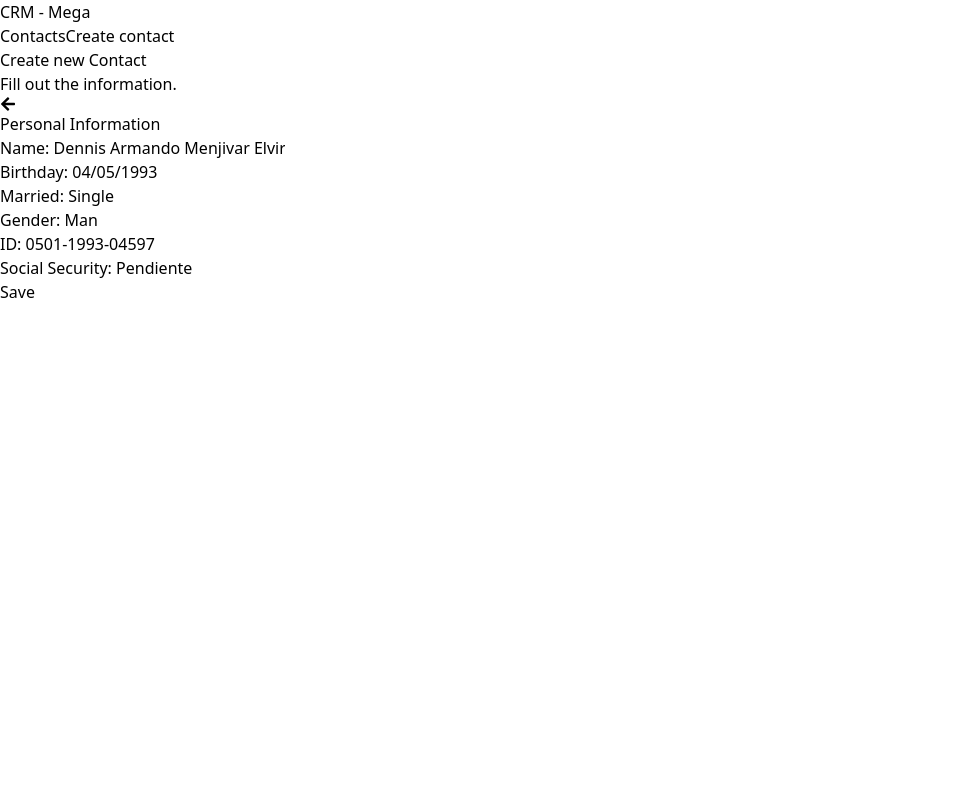
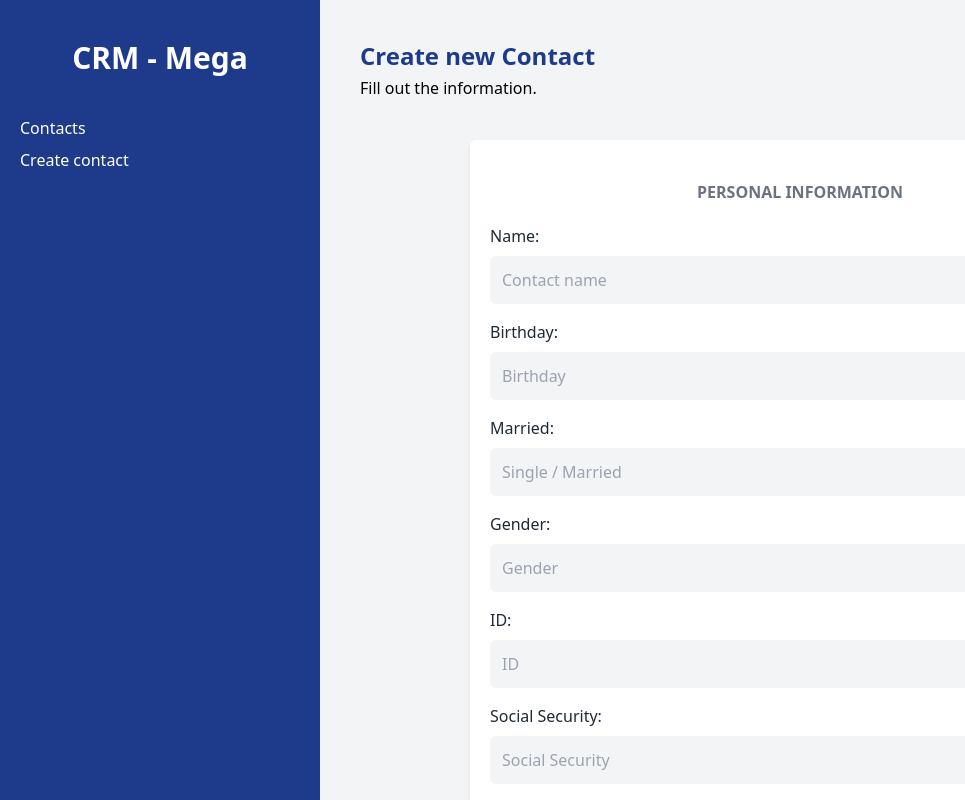
Before and after one commit to DennisMenjivar/CRM, a React (Vite) app: page /clients/newClient in a window 1280 px wide. Shown: the whole page, without its empty margins (0-965 px from the left). Built offline with nearby package versions, Linux system fonts and the light colour scheme.

Commit message:
jSON functions added

```diff
--- /dev/null
+++ b/db.json
@@ -0,0 +1,196 @@
+{
+  "contacts": [
+    {
+      "name": "Dennis Armando Menjivar Elvir",
+      "birthday": "04/05/1993",
+      "gender": "Man",
+      "married": "Single",
+      "identifier": "0501201807894",
+      "social": "Waiting",
+      "email": "dnsmenjivar@gmail.com",
+      "telephoneNumber": "95152281",
+      "address": "710 w park avenue",
+      "state": "Florida",
+      "city": "Tampa",
+      "zipCode": "33602",
+      "notes": "",
+      "id": 1
+    },
+    {
+      "name": "Dennis Armando Menjivar Elvir",
+      "birthday": "04/05/1993",
+      "gender": "Man",
+      "married": "Single",
+      "identifier": "0501201807894",
+      "social": "Waiting",
+      "email": "dnsmenjivar@gmail.com",
+      "telephoneNumber": "8138122373",
+      "address": "710 w park avenue",
+      "state": "Florida",
+      "city": "Tampa",
+      "zipCode": "33602",
+      "notes": "",
+      "id": 2
+    },
+    {
+      "name": "Dennis Armando Menjivar Elvir",
+      "birthday": "04/05/1993",
+      "gender": "Man",
+      "married": "Single",
+      "identifier": "0501201807894",
+      "social": "Waiting",
+      "email": "dnsmenjivar@gmail.com",
+      "telephoneNumber": "8138122373",
+      "address": "710 w park avenue.",
+      "state": "Florida",
+      "city": "Tampa",
+      "zipCode": "33602",
+      "notes": "",
+      "id": 3
+    },
+    {
+      "name": "Dennis Armando Menjivar Elvir",
+      "birthday": "04/05/1993",
+      "gender": "Man",
+      "married": "Single",
+      "identifier": "0501201807894",
+      "social": "Waiting",
+      "email": "dnsmenjivar@gmail.com",
+      "telephoneNumber": "8138122373",
+      "address": "710 w park avenue.",
+      "state": "Florida",
+      "city": "Tampa",
+      "zipCode": "33602",
+      "notes": "",
+      "id": 4
+    },
+    {
+      "name": "Dennis Armando Menjivar Elvir",
+      "birthday": "04/05/1993",
+      "gender": "Man",
+      "married": "Single",
+      "identifier": "0501201807894",
+      "social": "Waiting",
+      "email": "dnsmenjivar@gmail.com",
+      "telephoneNumber": "95152281",
+      "address": "710",
+      "state": "Florida",
+      "city": "Tampa",
+      "zipCode": "33602",
+      "notes": "",
+      "id": 5
+    },
+    {
+      "name": "Dennis Armando Menjivar Elvir",
+      "birthday": "04/05/1993",
+      "gender": "Man",
+      "married": "Single",
+      "identifier": "0501201807894",
+      "social": "Waiting",
+      "email": "dnsmenjivar@gmail.com",
+      "telephoneNumber": "95152281",
+      "address": "710",
+      "state": "Florida",
+      "city": "Tampa",
+      "zipCode": "33602",
+      "notes": "",
+      "id": 6
+    },
+    {
+      "name": "Dennis Armando Menjivar Elvir",
+      "birthday": "04/05/1993",
+      "gender": "Man",
+      "married": "Single",
+      "identifier": "0501201807894",
+      "social": "Waiting",
+      "email": "dnsmenjivar@gmail.com",
+      "telephoneNumber": "95152281",
+      "address": "710",
+      "state": "Florida",
+      "city": "Tampa",
+      "zipCode": "33602",
+      "notes": "",
+      "id": 7
+    },
+    {
+      "name": "Dennis Armando Menjivar Elvir",
+      "birthday": "04/05/1993",
+      "gender": "Man",
+      "married": "Single",
+      "identifier": "0501201807894",
+      "social": "Waiting",
+      "email": "dnsmenjivar@gmail.com",
+      "telephoneNumber": "95152281",
+      "address": "710 w park avenue",
+      "state": "Florida",
+      "city": "Tampa",
+      "zipCode": "33602",
+      "notes": "",
+      "id": 8
+    },
+    {
+      "name": "Dennis Armando Menjivar Elvir",
+      "birthday": "04/05/1993",
+      "gender": "Man",
+      "married": "Single",
+      "identifier": "0501201807894",
+      "social": "Waiting",
+      "email": "dnsmenjivar@gmail.com",
+      "telephoneNumber": "95152281",
+      "address": "710 w park avenue",
+      "state": "Florida",
+      "city": "Tampa",
+      "zipCode": "33602",
+      "notes": "",
+      "id": 9
+    },
+    {
+      "name": "Dennis Armando Menjivar Elvir",
+      "birthday": "04/05/1993",
+      "gender": "Man",
+      "married": "Single",
+      "identifier": "0501201807894",
+      "social": "Waiting",
+      "email": "dnsmenjivar@gmail.com",
+      "telephoneNumber": "8138122373",
+      "address": "710 w park avenue",
+      "state": "Florida",
+      "city": "Tampa",
+      "zipCode": "33602",
+      "notes": "Prueba ultima con reload.",
+      "id": 10
+    },
+    {
+      "name": "Angie Michelle Garcia Elvir",
+      "birthday": "04/04/1998",
+      "gender": "Woman",
+      "married": "Single",
+      "identifier": "874367634",
+      "social": "4398758754",
+      "email": "angiemichelle04@gmail.com",
+      "telephoneNumber": "81345636363",
+      "address": "710 w park avenue",
+      "state": "Florida",
+      "city": "Tampa",
+      "zipCode": "33602",
+      "notes": "Interesada en seguros.",
+      "id": 11
+    },
+    {
+      "name": "Jonathan Leonardo Garcia Elvir",
+      "birthday": "08/16/2001",
+      "gender": "Man",
+      "married": "Single",
+      "identifier": "37496736454",
+      "social": "4398758754",
+      "email": "jonathangarcia26@gmail.com",
+      "telephoneNumber": "983498455",
+      "address": "710 w park avenue",
+      "state": "Florida",
+      "city": "Tampa",
+      "zipCode": "33602",
+      "notes": "Interesado en programación.",
+      "id": 12
+    }
+  ]
+}
--- a/src/App.jsx
+++ b/src/App.jsx
@@ -2,7 +2,8 @@ import { useState } from 'react';
 import { BrowserRouter, Routes, Route } from 'react-router-dom';
 
 import Layout from './layout/Layout';
-import Login from './layout/Login'
+import Login from './layout/Login';
+import Clients from './pages/Clients';
 import EditClient from './pages/EditClient';
 import LoginForm from './pages/LoginForm';
 import NewClient from './pages/NewClient';
@@ -12,17 +13,17 @@ function App() {
   return (
     <BrowserRouter>
       <Routes>
-        <Route path='/' element={<Login/>}>
-          <Route index element={<LoginForm/>}/>
+        <Route path="/" element={<Login />}>
+          <Route index element={<LoginForm />} />
         </Route>
-        <Route path='/clients' element={<Layout/>}>
-          <Route index element={<Principal/>}/>
-          <Route path='newClient' element={<NewClient/>}/>
-          <Route path='editClient/:id' element={<EditClient/>}/>
+        <Route path="/clients" element={<Layout />}>
+          <Route index element={<Clients />} />
+          <Route path="newClient" element={<NewClient />} />
+          <Route path="editClient/:id" element={<EditClient />} />
         </Route>
       </Routes>
     </BrowserRouter>
-  )
+  );
 }
 
-export default App
+export default App;
--- a/src/components/FormContact.jsx
+++ b/src/components/FormContact.jsx
@@ -7,19 +7,8 @@ import { FaArrowLeft } from 'react-icons/fa';
 
 const FormContact = () => {
 
+  let [contact, setContact] = useState({});
   const [step, setStep] = useState(1);
-  const [contact, setContact] = useState
-    (
-        {
-        // Contact
-        name: 'Dennis Armando Menjivar Elvir', //Cheque
-        birthday: '04/05/1993',
-        gender: 'Man', //Cheque
-        married: 'Single',
-        identifier: '0501-1993-04597',
-        social: 'Pendiente'
-        }
-    )
 
   const newContactSchema = Yup.object().shape(
       {
@@ -35,9 +24,9 @@ const FormContact = () => {
     )
 
 
-  const handlerSubmit = (value) =>{
+  const handlerSubmit = async (values) =>{
+    await setContact(values);
     setStep(2);
-    console.log(value);
   }
 
   return (
@@ -45,21 +34,29 @@ const FormContact = () => {
       {/* <FormContactProffesionalInfo>{step === 3}</FormContactProffesionalInfo> */}
 
       {/* BACK BUTTON */}
-      <div onClick={()=>{setStep(1)}} className="absolute mt-10 bg-red-500 p-3 text-white uppercase font-bold text-lg rounded-md">
+      <div onClick={()=>{setStep(1)}} className="absolute mt-10 bg-red-500 p-3 text-white uppercase font-bold text-lg rounded-md" hidden={step === 1 ? true :false}>
         <div className="static -left-4 -top-4">
           <FaArrowLeft />
         </div>
       </div>
 
-      <FormContactInformation>{{step: step === 2 ? false: true, contact: contact, hSubmit: handlerSubmit}}</FormContactInformation>
+      <FormContactInformation>{{step: step === 2 ? false: true, contact: contact}}</FormContactInformation>
       <div className="bg-white mt-10 px-5 py-10 rounded-md shadow-md md:w-3/4 mx-auto" hidden={step === 1 ? false: true}>
         <h1 className="text-gray-500 font-bold uppercase text-center">Personal Information</h1>
         <Formik
         initialValues={
-          contact
+          {
+            // Contact
+            name: '', //Cheque
+            birthday: '',
+            gender: '', //Cheque
+            married: '',
+            identifier: '',
+            social: ''
+          }
         }
-        onSubmit={(value)=>{
-          handlerSubmit(value);
+        onSubmit={(values)=>{
+          handlerSubmit(values);
         }}
 
         validationSchema={newContactSchema}
--- a/src/components/FormContactInformation.jsx
+++ b/src/components/FormContactInformation.jsx
@@ -1,83 +1,210 @@
-import React, {useState} from "react";
+import React, { useState } from 'react';
 import { Formik, Form, Field } from 'formik';
 import * as Yup from 'yup';
 import MessageRequired from './MessageRequired';
+import { useNavigate } from 'react-router-dom';
 
-const FormContactInformation = ({children}) => {
-    console.log('Children', children);
+const FormContactInformation = ({ children }) => {
+  let navigate = useNavigate();
 
-    const [contact, setContact] = useState(children.contact.fields);
-
-    const newContactInfoSchema = Yup.object().shape(
-        {
+  const newContactInfoSchema = Yup.object().shape({
     // Contact Info
-          email: Yup.string().required('The Email is required.'),
-          telephoneNumber: Yup.string().required('The Telephone Number is required.'),
+    email: Yup.string()
+      .required('The Email is required.')
+      .email('The email format is invalid.'),
+    telephoneNumber: Yup.number()
+      .typeError('The Telephone Number format is invalid.')
+      .integer('Invalid number format')
+      .required('The Telephone Number is required.')
+      .positive('Invalid number format'),
     address: Yup.string().required('The Address is required.'),
     state: Yup.string().required('The State is required.'),
     city: Yup.string().required('The City is required.'),
-          zipCode: Yup.string().required('The ZIP Code is required.')
+    zipCode: Yup.number()
+      .typeError('The ZIP CODE format is invalid.')
+      .integer('Invalid number format')
+      .required('The ZIP Code is required.')
+      .positive('Invalid number format'),
+  });
+
+  const concatData = (values) => {
+    const jsonData = {};
+    Object.assign(jsonData, children.contact, values);
+    return jsonData;
+  };
+
+  const handlerSubmit = async (values) => {
+    try {
+      const url = 'http://localhost:4000/contacts';
+      const data = await concatData(values);
+
+      const contentResult = await fetch(url, {
+        headers: {
+          'Content-Type': 'application/json',
+        },
+        method: 'POST',
+        body: JSON.stringify(data),
+      });
+      // const result = contentResult.json();
+      // console.log(result);
+
+      // window.location.reload(false);
+      navigate('/clients');
+    } catch (error) {
+      console.log(error);
     }
-      )
-
-    const handlerSubmit = (value) =>{
-
-      console.log('Contact:', children.contact)
-      console.log(value);
-    }
+  };
 
   return (
-    <div className="bg-white mt-10 px-5 py-10 rounded-md shadow-md md:w-3/4 mx-auto" hidden={children.step}>
-    <h1 className="text-gray-500 font-bold uppercase text-center">Contact Information</h1>
+    <div
+      className="bg-white mt-10 px-5 py-10 rounded-md shadow-md md:w-3/4 mx-auto"
+      hidden={children.step}
+    >
+      <h1 className="text-gray-500 font-bold uppercase text-center">
+        Contact Information
+      </h1>
       <Formik
-    initialValues={
-          {
+        initialValues={{
           // Contact Info
-            email: 'dnsmenjivar@gmail.com',
-            telephoneNumber: '+1 813 812-2373',
-            address: '710 Tampa Florida',
-            state: 'Florida',
-            city: 'Tampa',
-            zipCode: '33602',
-            notes: 'Pendiente',
-          }
-    }
-    onSubmit={(value)=>{
-      handlerSubmit(value);
+          email: '',
+          telephoneNumber: '',
+          address: '',
+          state: '',
+          city: '',
+          zipCode: '',
+          notes: '',
         }}
-
+        onSubmit={async (values, { resetForm }) => {
+          await handlerSubmit(values);
+          resetForm();
+        }}
         validationSchema={newContactInfoSchema}
       >
-       {({errors, touched})=>{
+        {({ errors, touched }) => {
           return (
             <Form className="mt-5">
               {/* EMAIL */}
               <div className="mb-4">
-              <label className="text-gray-800" htmlFor="email">Email: </label>
-              <Field name="email" id="email" className="mt-2 block w-full p-3 bg-gray-100 rounded-md" type="email" placeholder="Email address"/>
+                <label className="text-gray-800" htmlFor="email">
+                  Email:{' '}
+                </label>
+                <Field
+                  name="email"
+                  id="email"
+                  className="mt-2 block w-full p-3 bg-gray-100 rounded-md"
+                  type="email"
+                  placeholder="Email address"
+                />
                 {errors.email && touched.email ? (
                   <MessageRequired>{errors.email}</MessageRequired>
-              ): null}
+                ) : null}
               </div>
               {/* TELEPHONE NUMBER */}
               <div className="mb-4">
-              <label className="text-gray-800" htmlFor="telephoneNumber">Telephone number: </label>
-              <Field name="telephoneNumber" id="telephoneNumber" className="mt-2 block w-full p-3 bg-gray-100 rounded-md" type="tel" placeholder="Telephone number"/>
+                <label className="text-gray-800" htmlFor="telephoneNumber">
+                  Telephone number:{' '}
+                </label>
+                <Field
+                  name="telephoneNumber"
+                  id="telephoneNumber"
+                  className="mt-2 block w-full p-3 bg-gray-100 rounded-md"
+                  type="tel"
+                  placeholder="Telephone number"
+                />
                 {errors.telephoneNumber && touched.telephoneNumber ? (
                   <MessageRequired>{errors.telephoneNumber}</MessageRequired>
-              ): null}
+                ) : null}
+              </div>
+              {/* ADDRESS */}
+              <div className="mb-4">
+                <label className="text-gray-800" htmlFor="address">
+                  Address:{' '}
+                </label>
+                <Field
+                  name="address"
+                  as="textarea"
+                  id="address"
+                  className="mt-2 block w-full p-3 bg-gray-100 rounded-md"
+                  type="text"
+                  placeholder="Address"
+                />
+                {errors.address && touched.address ? (
+                  <MessageRequired>{errors.address}</MessageRequired>
+                ) : null}
+              </div>
+              {/* STATE */}
+              <div className="mb-4">
+                <label className="text-gray-800" htmlFor="state">
+                  State:{' '}
+                </label>
+                <Field
+                  name="state"
+                  id="state"
+                  className="mt-2 block w-full p-3 bg-gray-100 rounded-md"
+                  type="text"
+                  placeholder="State"
+                />
+                {errors.state && touched.state ? (
+                  <MessageRequired>{errors.state}</MessageRequired>
+                ) : null}
+              </div>
+              {/* CITY */}
+              <div className="mb-4">
+                <label className="text-gray-800" htmlFor="city">
+                  City:{' '}
+                </label>
+                <Field
+                  name="city"
+                  id="city"
+                  className="mt-2 block w-full p-3 bg-gray-100 rounded-md"
+                  type="text"
+                  placeholder="City"
+                />
+                {errors.city && touched.city ? (
+                  <MessageRequired>{errors.city}</MessageRequired>
+                ) : null}
+              </div>
+              {/* ZIPCODE */}
+              <div className="mb-4">
+                <label className="text-gray-800" htmlFor="zipCode">
+                  ZIP Code:{' '}
+                </label>
+                <Field
+                  name="zipCode"
+                  id="zipCode"
+                  className="mt-2 block w-full p-3 bg-gray-100 rounded-md"
+                  type="text"
+                  placeholder="ZIP Code"
+                />
+                {errors.zipCode && touched.zipCode ? (
+                  <MessageRequired>{errors.zipCode}</MessageRequired>
+                ) : null}
               </div>
               {/* NOTES */}
               <div className="mb-4">
-              <label className="text-gray-800" htmlFor="notes">Notes: </label>
-              <Field name="notes" as="textarea" id="notes" className="mt-2 block w-full p-3 bg-gray-100 rounded-md h-40" type="text" placeholder="Notes"/>
+                <label className="text-gray-800" htmlFor="notes">
+                  Notes:{' '}
+                </label>
+                <Field
+                  name="notes"
+                  as="textarea"
+                  id="notes"
+                  className="mt-2 block w-full p-3 bg-gray-100 rounded-md h-40"
+                  type="text"
+                  placeholder="Notes"
+                />
               </div>
-          <input type="submit" value={'Save'} className="mt-5 w-full bg-blue-800 p-3 text-white uppercase font-bold text-lg" />
+              <input
+                type="submit"
+                value={'Save'}
+                className="mt-5 w-full bg-blue-800 p-3 text-white uppercase font-bold text-lg"
+              />
             </Form>
-       )}}
+          );
+        }}
       </Formik>
     </div>
-  )
+  );
 };
 
 export default FormContactInformation;
--- /dev/null
+++ b/src/pages/Clients.jsx
@@ -0,0 +1,27 @@
+import { useEffect, useState } from 'react';
+
+const Clients = () => {
+  const [contacts, setContacts] = useState([]);
+
+  useEffect(() => {
+    const getContactsAPI = async () => {
+      try {
+        const url = 'http://localhost:4000/contacts';
+        const contentResult = await fetch(url, {
+          headers: {
+            'Content-Type': 'application/json',
+          },
+        });
+        const result = await contentResult.json();
+        setContacts(result);
+      } catch (error) {
+        console.log(error);
+      }
+    };
+
+    getContactsAPI();
+  }, []);
+  return <div>Clients</div>;
+};
+
+export default Clients;
--- a/tailwind.config.js
+++ b/tailwind.config.js
@@ -1,6 +1,6 @@
 module.exports = {
-  purge: ['index.html', './src/**/*.jsx', './src/**/*.{js,jsx,ts,tsx,vue}'],
-  content: [],
+  // purge: ['index.html', './src/**/*.jsx', './src/**/*.{js,jsx,ts,tsx,vue}'],
+  content: ['index.html', './src/**/*.jsx', './src/**/*.{js,jsx,ts,tsx,vue}'],
   theme: {
     extend: {},
   },
```
Also changed, not shown: src/pages/Principal.jsx (+7 -4 lines). Lines whose indentation alone changed are shown as unchanged.
